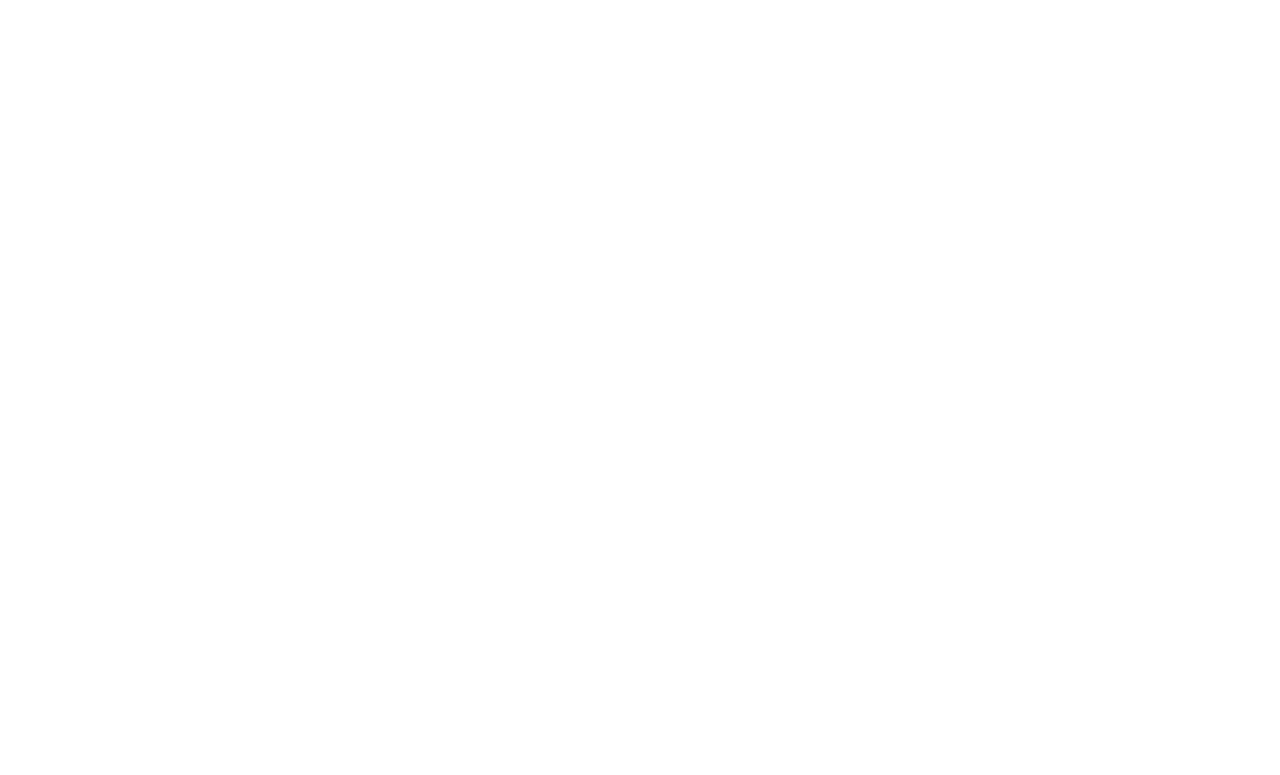
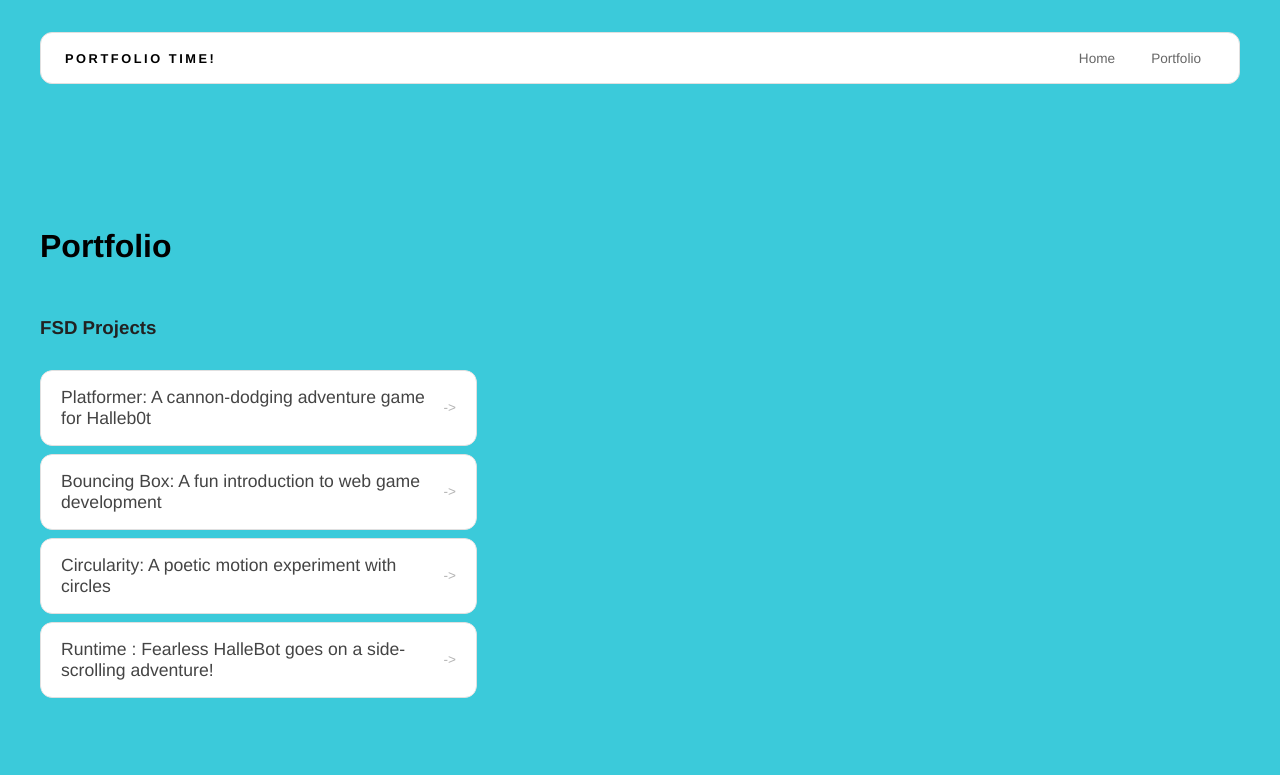
Before and after one commit to Braxton1792/Braxton1792.github.io, a plain HTML site: page portfolio.html in a window 1280 px wide. Drawn offline with Linux system fonts and the light colour scheme.

Commit message:
finished first website

```diff
--- a/portfolio.html
+++ b/portfolio.html
@@ -0,0 +1,49 @@
+<!DOCTYPE html>
+<html>
+  <head>
+    <title> Brax's  Portfolio </title>
+     <link rel="stylesheet" href="style.css" />
+  </head>
+
+  <body>
+    <!-- All content goes here -->
+    <div id="all-contents">
+      <nav>
+        <h1>Portfolio Time!</h1>
+        <ul id="nav-ul">
+          <li class="nav-li">
+            <a href="index.html">Home</a>
+          </li>
+           <li class="nav-li">
+            <a href="portfolio.html">Portfolio</a>
+          </li>
+        </ul>
+      </nav>
+
+  <main>
+    <div class="content">
+      <h1>Portfolio</h1>
+      <h3>FSD Projects</h3>
+      <ul id="portfolio">
+            <li>
+  <a href="fsd-projects/platformer/">Platformer: A cannon-dodging adventure game for Halleb0t</a>
+</li>
+<li>
+  <a href="fsd-projects/bouncing-box/">Bouncing Box: A fun introduction to web game development</a>
+</li>
+<li>
+  <a href="fsd-projects/circularity/">Circularity: A poetic motion experiment with circles</a>
+</li>
+<li>
+ <a href="fsd-projects/runtime/">Runtime : Fearless HalleBot goes on a side-scrolling adventure!</a>
+</li>
+      </ul>
+
+    <!-- ASD Projects will go here -->
+
+    </div>
+  </main>
+
+    </div>
+  </body>
+</html>
--- a/style.css
+++ b/style.css
@@ -1,13 +1,15 @@
-* {
+m* {
  box-sizing: border-box;
 }
 
+
 body {
  margin: 0;
-  background: #b89eef;
+ background: #3bcada;
  color: #222;
  font-family: "Helvetica Neue", Arial, sans-serif;
 }
+
 
 #all-contents {
  max-width: 1500px;
@@ -23,9 +25,11 @@ main {
  gap: clamp(32px, 5vw, 80px);
 }
 
+
 .sidebar {
  width: 100%;
 }
+
 
 .content {
  display: flex;
@@ -33,3 +37,249 @@ main {
  align-items: flex-start;
  gap: 12px;
 }
+h2 {
+ margin: 0;
+ font-size: clamp(4rem, 10vw, 7rem);
+ line-height: 0.9;
+ font-weight: 900;
+ letter-spacing: -0.04em;
+ text-transform: uppercase;
+ color: #000;
+}
+
+
+.content > p {
+ margin: 0;
+ color: #000000;
+ font-size: 0.9rem;
+ text-transform: uppercase;
+ letter-spacing: 0.15em;
+ line-height: 1.4;
+}
+#interests {
+ margin-top: 32px;
+ width: 100%;
+}
+
+
+#interests h3 {
+ margin: 0 0 12px;
+ font-size: 0.75rem;
+ font-weight: 700;
+ text-transform: uppercase;
+ letter-spacing: 0.2em;
+ color: #3bcada;
+}
+
+
+#interests ul {
+ list-style: none;
+ margin: 0;
+ padding: 0;
+ display: flex;
+ flex-wrap: wrap;
+ gap: 8px;
+}
+
+
+#interests li {
+ color: #555;
+ font-size: 1rem;
+ font-weight: 600;
+ padding: 10px 20px;
+ background: #fff;
+ border: 1px solid #ddd;
+ border-radius: 100px;
+ transition:
+   background 0.25s ease,
+   color 0.25s ease,
+   transform 0.25s ease;
+ cursor: default;
+}
+
+
+#interests li:hover {
+ background: #000;
+ color: #3bcada;
+ border-color: #000;
+ transform: translateY(-2px);
+}
+
+
+.sidebar-img {
+ width: 100%;
+ max-width: 760px;
+ aspect-ratio: 3 / 4;
+ object-fit: cover;
+ display: block;
+ border-radius: 16px;
+ filter: grayscale(100%);
+ box-shadow: 0 8px 30px rgba(0, 0, 0, 0.12);
+ transition:
+   filter 0.4s ease,
+   transform 0.4s ease,
+   box-shadow 0.4s ease;
+}
+
+
+.sidebar-img:hover {
+ filter: grayscale(0%);
+ transform: translateY(-4px);
+ box-shadow: 0 16px 40px rgba(0, 0, 0, 0.18);
+}
+
+
+nav {
+ display: flex;
+ justify-content: space-between;
+ align-items: center;
+ margin-bottom: 48px;
+ padding: 16px 24px;
+ background: #fff;
+ border: 1px solid #e0e0e0;
+ border-radius: 12px;
+}
+
+
+nav h1 {
+ margin: 0;
+ font-size: 0.8rem;
+ font-weight: 700;
+ text-transform: uppercase;
+ letter-spacing: 0.2em;
+ color: #000;
+}
+
+
+#nav-ul {
+ list-style: none;
+ display: flex;
+ gap: 8px;
+ margin: 0;
+ padding: 0;
+}
+
+
+.nav-li a {
+ color: #666;
+ text-decoration: none;
+ font-size: 0.85rem;
+ font-weight: 500;
+ padding: 6px 14px;
+ border-radius: 8px;
+ transition:
+   background 0.25s ease,
+   color 0.25s ease;
+}
+
+
+.nav-li a:hover {
+ background: #000;
+ color: #fff;
+}
+nav {
+ display: flex;
+ justify-content: space-between;
+ align-items: center;
+ margin-bottom: 48px;
+ padding: 16px 24px;
+ background: #fff;
+ border: 1px solid #e0e0e0;
+ border-radius: 12px;
+}
+
+
+nav h1 {
+ margin: 0;
+ font-size: 0.8rem;
+ font-weight: 700;
+ text-transform: uppercase;
+ letter-spacing: 0.2em;
+ color: #000;
+}
+
+
+#nav-ul {
+ list-style: none;
+ display: flex;
+ gap: 8px;
+ margin: 0;
+ padding: 0;
+}
+
+
+.nav-li a {
+ color: #666;
+ text-decoration: none;
+ font-size: 0.85rem;
+ font-weight: 500;
+ padding: 6px 14px;
+ border-radius: 8px;
+ transition:
+   background 0.25s ease,
+   color 0.25s ease;
+}
+
+
+.nav-li a:hover {
+ background: #000;
+ color: #fff;
+}
+/* Portfolio styles */
+.content h1 {
+ color: black;
+}
+
+
+#portfolio {
+ list-style: none;
+ margin: 0;
+ padding: 0;
+ width: 100%;
+ display: flex;
+ flex-direction: column;
+ gap: 8px;
+}
+
+
+#portfolio li {
+ border-radius: 12px;
+ overflow: hidden;
+}
+
+
+#portfolio a {
+ display: flex;
+ justify-content: space-between;
+ align-items: center;
+ text-decoration: none;
+ color: #444;
+ padding: 16px 20px;
+ font-size: 1.1rem;
+ font-weight: 500;
+ background: #fff;
+ border: 1px solid #e0e0e0;
+ border-radius: 12px;
+ transition: background 0.25s ease, color 0.25s ease, transform 0.25s ease;
+}
+
+
+#portfolio a:hover {
+ background: #000;
+ color: #fff;
+ transform: translateX(4px);
+}
+
+
+#portfolio a::after {
+ content: "->";
+ font-size: 0.85rem;
+ opacity: 0.4;
+ transition: opacity 0.25s ease;
+ white-space: nowrap;
+}
+
+
+#portfolio a:hover::after {
+ opacity: 1;
+}
```
Also changed, not shown: index.html (+2 -5 lines). Lines whose indentation alone changed are shown as unchanged.
